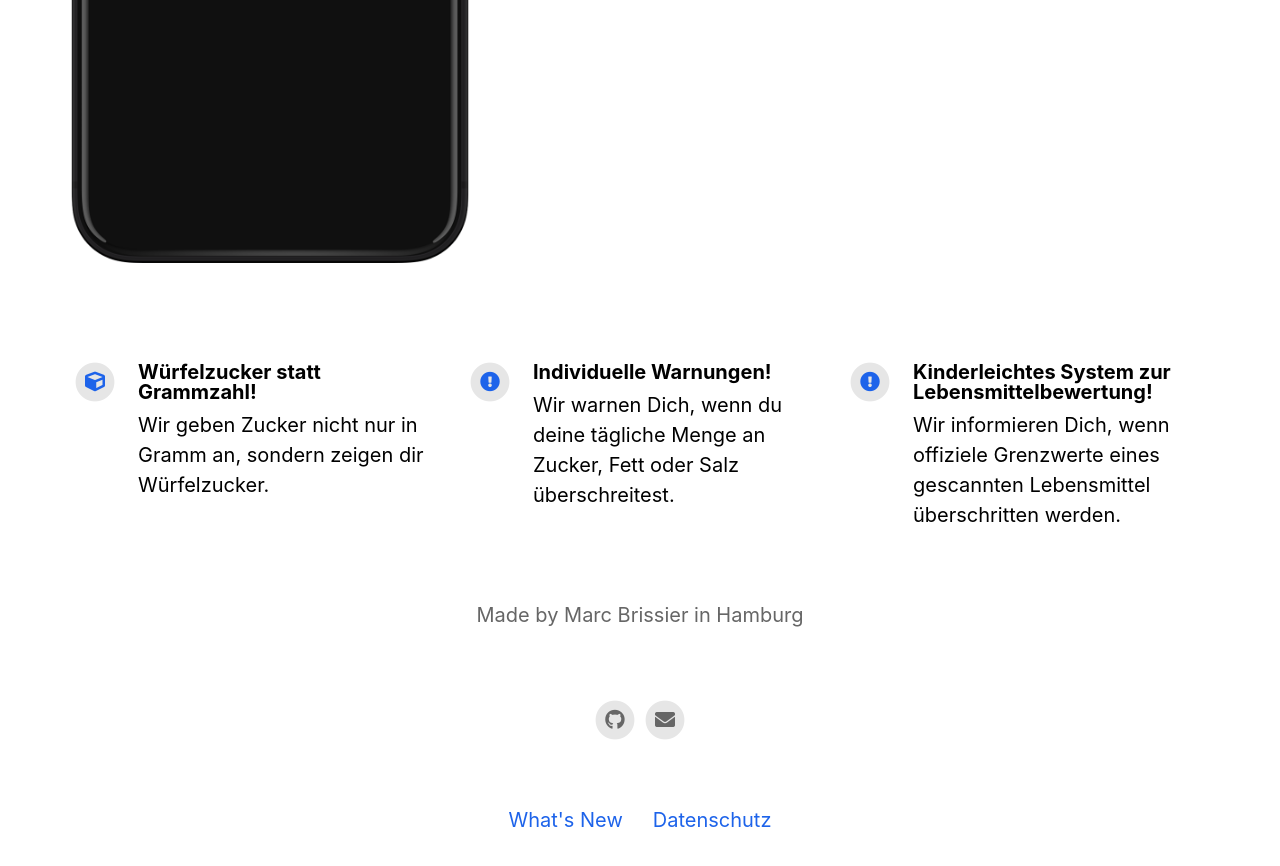
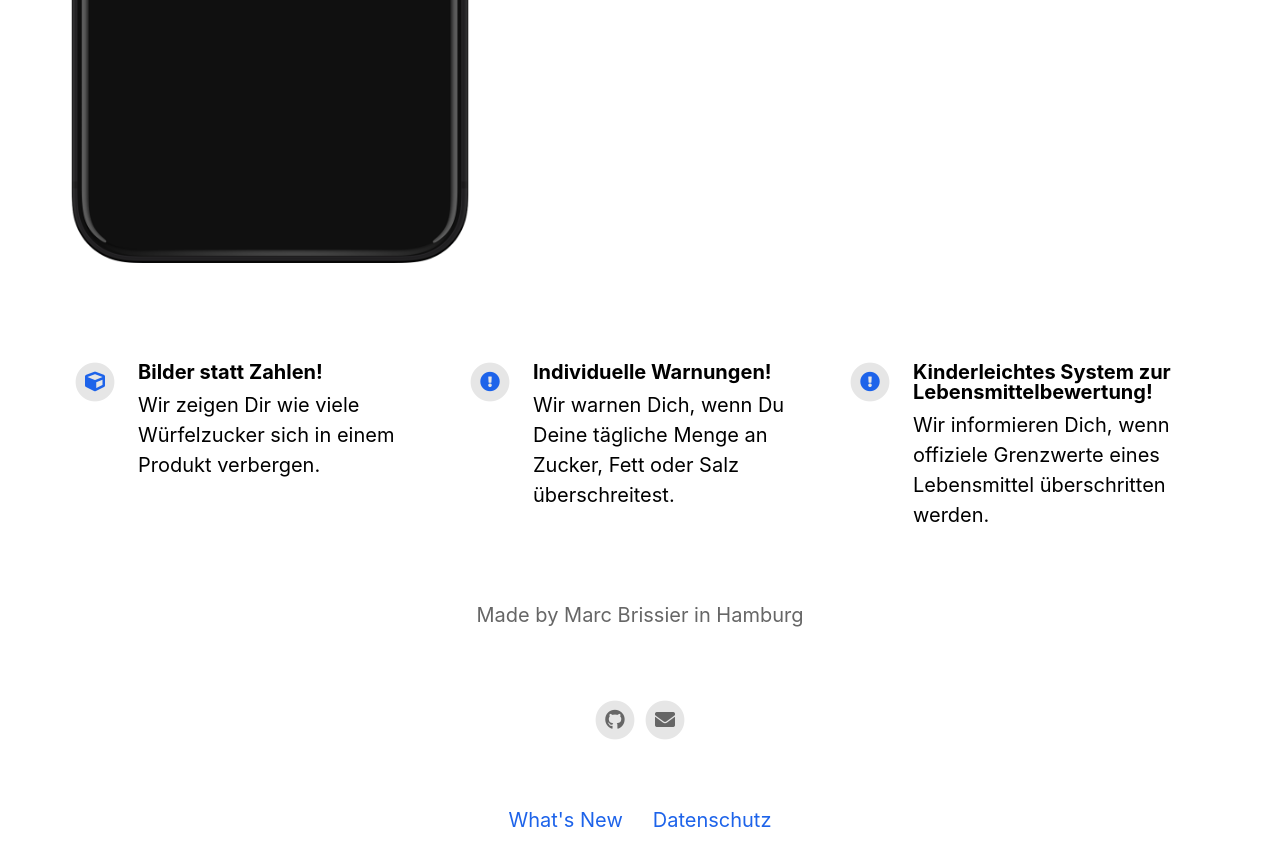
Before and after one commit to mbrissier/scood, a Jekyll site: the page built from index.html, in a window 1280 px wide and 900 px high, scrolled down 722 px. Shown: the top 866 px of the window. Built offline with Jekyll 4.4.1, drawn with Linux system fonts in a browser that asks for light colours; nearby versions of some CDN libraries.

Commit message:
Update _config.yml
- change text

```diff
--- a/_config.yml
+++ b/_config.yml
@@ -35,16 +35,16 @@ youtube_username                          :
 # Feature List                            Edit, add or remove features to be presented.
 features                                  :
 
-  - title                                 : Würfelzucker statt Grammzahl!
-    description                           : Wir geben Zucker nicht nur in Gramm an, sondern zeigen dir Würfelzucker.
+  - title                                 : Bilder statt Zahlen!
+    description                           : Wir zeigen Dir wie viele Würfelzucker sich in einem Produkt verbergen.
     fontawesome_icon_name                 : cube
 
   - title                                 : Individuelle Warnungen!
-    description                           : Wir warnen Dich, wenn du deine tägliche Menge an Zucker, Fett oder Salz überschreitest.
+    description                           : Wir warnen Dich, wenn Du Deine tägliche Menge an Zucker, Fett oder Salz überschreitest.
     fontawesome_icon_name                 : exclamation-circle
 
   - title                                 : Kinderleichtes System zur Lebensmittelbewertung!
-    description                           : Wir informieren Dich, wenn offiziele Grenzwerte eines gescannten Lebensmittel überschritten werden.
+    description                           : Wir informieren Dich, wenn offiziele Grenzwerte eines Lebensmittel überschritten werden.
     fontawesome_icon_name                 : exclamation-circle
 
 
```
